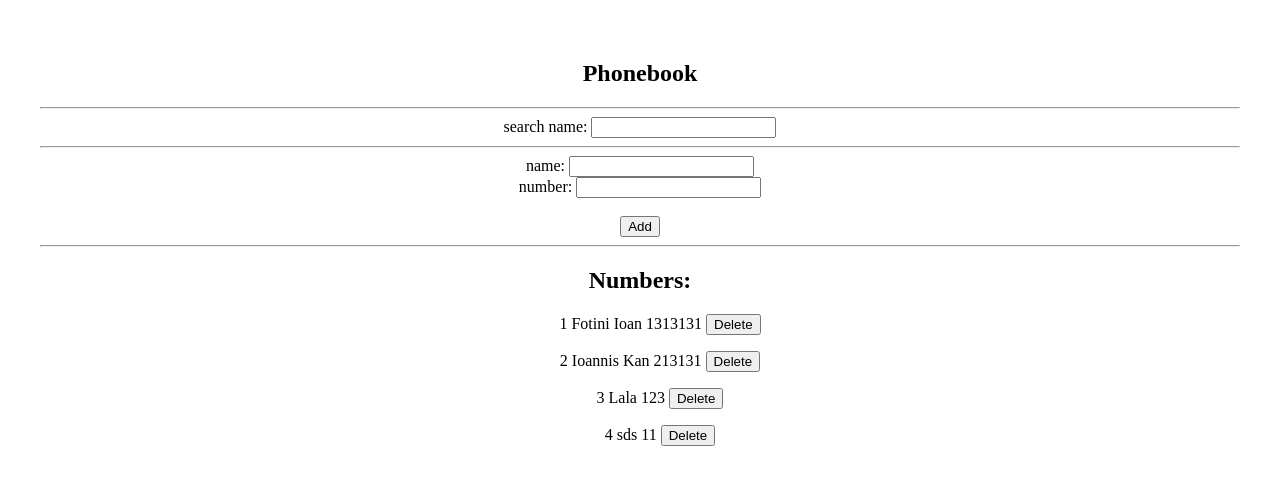
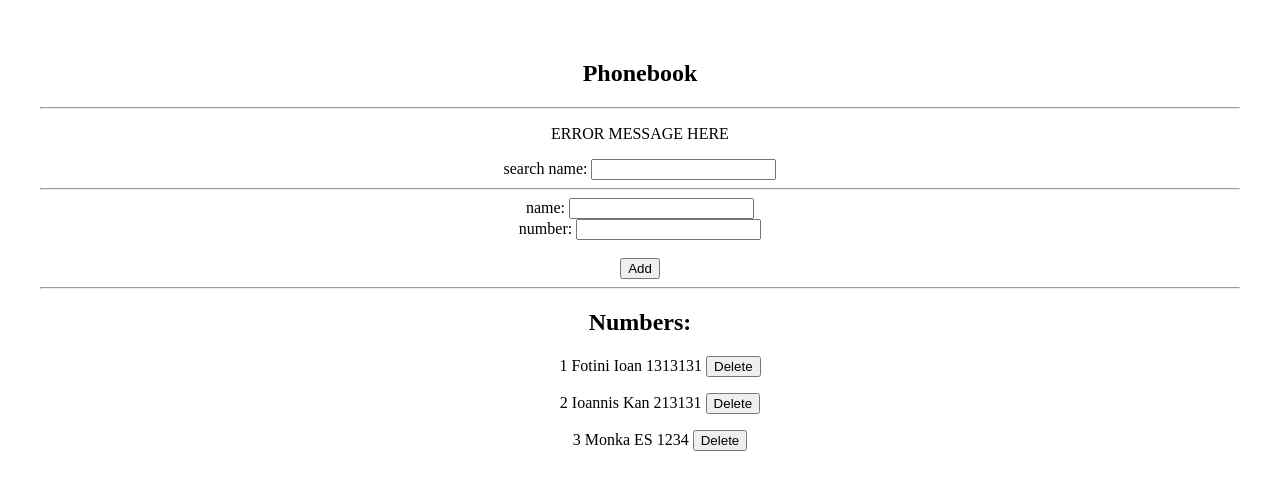
Before and after one commit to ondairos/phonebook, a React (Vite) app: page / in a window 1280 px wide. Shown: the top 490 px of the page. Built offline with nearby package versions, Linux system fonts and the light colour scheme; data requests are answered from the project's data file.

Commit message:
added error component

```diff
--- a/db.json
+++ b/db.json
@@ -12,13 +12,8 @@
     },
     {
       "id": 3,
-      "name": "Lala",
-      "number": "123"
-    },
-    {
-      "id": 4,
-      "name": "sds",
-      "number": "11"
+      "name": "Monka ES",
+      "number": "1234"
     }
   ]
 }
--- a/index.html
+++ b/index.html
@@ -2,7 +2,6 @@
 <html lang="en">
   <head>
     <meta charset="UTF-8" />
-    <link rel="icon" type="image/svg+xml" href="/vite.svg" />
     <meta name="viewport" content="width=device-width, initial-scale=1.0" />
     <title>Phonebook</title>
   </head>
--- a/src/App.jsx
+++ b/src/App.jsx
@@ -1,6 +1,7 @@
 import { useEffect, useState } from "react";
 import "./App.css";
 import personService from "./services/persons";
+import Notification from "./components/Notification";
 
 function App() {
   // persons state --array objects--
@@ -79,6 +80,7 @@ function App() {
       const changedId = sameNamePerson.id;
       const changedNumber = { ...sameNamePerson, number: newPhone };
 
+      //through axios persons.jsx service we update the new number
       personService
         .update(changedId, changedNumber)
         .then((returnedNumber) => {
@@ -129,6 +131,7 @@ function App() {
     <div className="App">
       <h2>Phonebook</h2>
       <hr />
+      <Notification />
       {/* search input */}
       search name:{" "}
       <input value={showSearch} onChange={handleShowSearchChange} />
@@ -149,7 +152,7 @@ function App() {
       <h2>Numbers:</h2>
       <ul>
         {whatToShow.map((element) => (
-          <p>
+          <p key={element.id}>
             {element.id} {element.name} {element.number}{" "}
             {element.id ? (
               <button onClick={() => handleDeleteClick(element.id)}>
--- /dev/null
+++ b/src/components/Notification.jsx
@@ -0,0 +1,16 @@
+import React from "react";
+
+export const Notification = ({ message }) => {
+  if (message === null) {
+    return null;
+  }
+
+  return (
+    <div className="error">
+      {message}
+      <p>ERROR MESSAGE HERE</p>
+    </div>
+  );
+};
+
+export default Notification;
```
